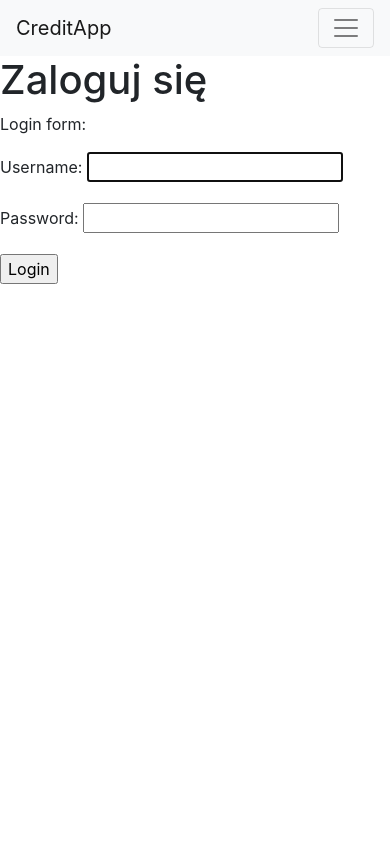
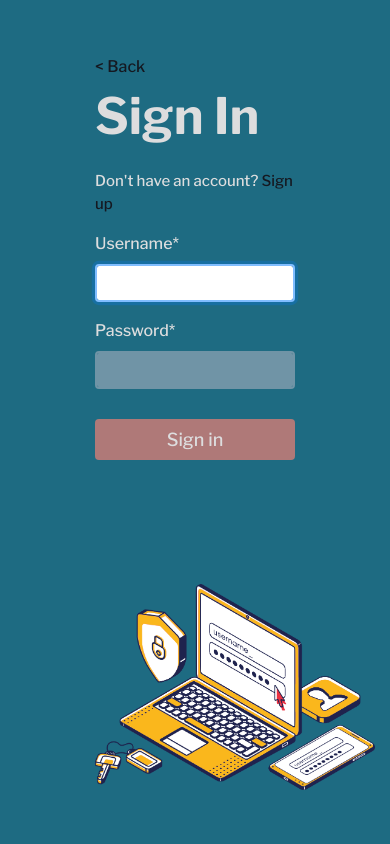
Before and after one commit to infoshareacademy/jpydzr2-syntaxerror-django, a Django app: page /login/ in a window 390 px wide. Run offline with Django 3.2, Linux system fonts and the light colour scheme; some libraries are stand-ins or nearby versions.

Commit message:
ostylowane strony logowania i rejestracji

```diff
--- a/syntaxerror_project/account/forms.py
+++ b/syntaxerror_project/account/forms.py
@@ -16,7 +16,7 @@ class UserRegistrationForm(forms.ModelForm):
 
     class Meta:
         model = User
-        fields = ('username', 'first_name', 'last_name', 'email')
+        fields = ('username', 'email')
 
     def clean_password2(self):
         cd = self.cleaned_data
--- a/syntaxerror_project/credit_app/urls.py
+++ b/syntaxerror_project/credit_app/urls.py
@@ -1,4 +1,6 @@
 from django.urls import path
+from django.conf import settings
+from django.conf.urls.static import static
 from . import views
 
 app_name = 'credit_app'
@@ -6,4 +8,4 @@ app_name = 'credit_app'
 urlpatterns = [
     path('predict/', views.predict_chances, name='submit_prediction'),
     path('requests/', views.RequestsView.as_view(), name='requests'),
-    ]
+    ] + static(settings.STATIC_URL, document_root=settings.STATIC_ROOT)
--- /dev/null
+++ b/syntaxerror_project/static/css/styles.css
@@ -0,0 +1,68 @@
+@import url('https://fonts.googleapis.com/css2?family=Libre+Franklin:wght@700&display=swap');
+@import url('https://fonts.googleapis.com/css2?family=Libre+Franklin:wght@500;700&display=swap');
+
+
+html {
+    scroll-behavior: smooth;
+}
+
+img {
+    max-width: 100%;
+}
+
+label {
+    font-family: 'Libre Franklin', sans-serif;
+    color: #DDDDDE;
+}
+
+.text-muted {
+    font-family: 'Libre Franklin', sans-serif;
+    color: white!important;
+}
+
+.container-fluid {
+    background-color: #1E6B82;
+}
+
+#form-div {
+    margin-left: 80px;
+    margin-right: 80px;
+}
+
+#register-img-div {
+    margin-left: 80px;
+}
+
+.form-control {
+    border: 2px solid #7094A6;
+    background-color: #7094A6;
+    font-family: 'Libre Franklin', sans-serif;
+}
+
+#signing-header {
+    font-family: 'Libre Franklin', sans-serif;
+    font-weight: 900;
+    font-size: 50px;
+    color: #DDDDDE;
+  }
+
+#signing-text {
+    font-family: 'Libre Franklin', sans-serif;
+    font-size: 15px;
+    color: #DDDDDE;
+  }
+
+.btn{
+    margin-top: 30px;
+    display: block;
+    width: 100%;
+    background-color: #AF7978;
+    font-family: 'Libre Franklin', sans-serif;
+    font-size: 18px;
+    color: #DDDDDE;
+}
+
+a:link, a:visited, a:hover {
+    font-family: 'Libre Franklin', sans-serif;
+    color: #151820;
+}
--- a/syntaxerror_project/templates/base.html
+++ b/syntaxerror_project/templates/base.html
@@ -4,6 +4,10 @@
     <meta charset="UTF-8">
     <link rel="stylesheet" href="https://cdn.jsdelivr.net/npm/bootstrap@4.6.0/dist/css/bootstrap.min.css"
           integrity="sha384-B0vP5xmATw1+K9KRQjQERJvTumQW0nPEzvF6L/Z6nronJ3oUOFUFpCjEUQouq2+l" crossorigin="anonymous"/>
+
+    {% load static %}
+    <link href="{% static "css/styles.css" %}" rel="stylesheet">
+
     {% block extra_css %}
     {% endblock %}
     <script src="https://cdn.jsdelivr.net/npm/bootstrap@5.0.0-beta3/dist/js/bootstrap.bundle.min.js"
@@ -14,85 +18,15 @@
     <title>{% block title %}{% endblock %}</title>
 </head>
 
-{% load crispy_forms_tags %}
-
 <body>
-<div id="header">
-    <nav class="navbar navbar-expand-lg navbar-light bg-light">
-        <a class="navbar-brand" href={% url "account:dashboard" %}>CreditApp</a>
-        <button class="navbar-toggler" type="button" data-toggle="collapse" data-target="#navbarNav"
-                aria-controls="navbarNav" aria-expanded="false" aria-label="Toggle navigation">
-            <span class="navbar-toggler-icon"></span>
-        </button>
-        <div class="collapse navbar-collapse" id="navbarNav">
-            <ul class="navbar-nav">
-                <li class="nav-item">
-                    <a class="nav-link" href={% url "predict:submit_prediction" %}>Predict</a>
-                </li>
-            </ul>
-            <ul class="navbar-nav ml-auto">
-                <li class="nav-item">
-                    {% if request.user.is_authenticated %}
-                        <a class="nav-link" href={% url "predict:requests" %}>Your requests</a>
-                    {% endif %}
-                </li>
-                <li class="nav-item text-white">
-                    {% if request.user.is_authenticated %}
-                        <a class="nav-link text-black font-weight-bold" href={% url "account:logout" %}>Logout</a>
-                    {% else %}
-                        <a class="nav-link text-black font-weight-bold" href="#" data-toggle="modal"
-                           data-target="#loginModal">Sign in</a>
-                    {% endif %}
-                </li>
-            </ul>
-        </div>
-    </nav>
-</div>
-
-
-<!-- The Modal -->
-<div class="modal fade" id="loginModal">
-    <div class="modal-dialog">
-        <div class="modal-content">
-
-            <!-- Modal Header -->
-            <div class="modal-header">
-                <h4 class="modal-title">Sign in</h4>
-                <button type="button" class="close" data-dismiss="modal">&times;</button>
-            </div>
-
-            <!-- Modal body -->
-            <div class="modal-body">
-                <form method="post" action="{% url "account:login" %}">
-                    {% csrf_token %}
-
-                    <div class="form-group">
-                        <label for="id_username">Username</label>
-                        <input type="text" class="form-control" id="id_username" name="username"
-                               placeholder="Enter username" required>
-                    </div>
-                    <div class="form-group">
-                        <label for="id_password">Password</label>
-                        <input type="password" class="form-control" id="id_password" name="password"
-                               placeholder="Enter password" required>
-                    </div>
-
-                    <p>Don't have an account? <a href="{% url "account:register" %}">Register here</a></p>
-                    <button type="submit" class="btn btn-success">Login</button>
-                </form>
-            </div>
-
-        </div>
-    </div>
-</div>
 
     {% block content %} {% endblock %}
+
     <script src="https://cdnjs.cloudflare.com/ajax/libs/popper.js/1.12.9/umd/popper.min.js"
             integrity="sha384-ApNbgh9B+Y1QKtv3Rn7W3mgPxhU9K/ScQsAP7hUibX39j7fakFPskvXusvfa0b4Q"
             crossorigin="anonymous"></script>
     <script src="https://maxcdn.bootstrapcdn.com/bootstrap/4.0.0/js/bootstrap.min.js"
             integrity="sha384-JZR6Spejh4U02d8jOt6vLEHfe/JQGiRRSQQxSfFWpi1MquVdAyjUar5+76PVCmYl"
             crossorigin="anonymous"></script>
-
 </body>
 </html>
--- a/syntaxerror_project/templates/predictions/loan_requests.html
+++ b/syntaxerror_project/templates/predictions/loan_requests.html
@@ -2,6 +2,7 @@
 
 
 {% block content %}
+{% include 'predictions/navbar.html' %}
     <div class="container-fluid pt-3">
     <table id="results_table" class="table table-striped table-bordered">
         <thead>
--- a/syntaxerror_project/templates/predictions/predict.html
+++ b/syntaxerror_project/templates/predictions/predict.html
@@ -3,13 +3,13 @@
 {% load crispy_forms_tags %}
 
 {% block content %}
-
+{% include 'predictions/navbar.html' %}
     <div class="container col-md-3 pt-5">
         <h1>Predict</h1>
         <form method="POST" class="form-group">
             {% csrf_token %}
             {{ form|crispy }}
-            <button type="submit" class="btn btn-success" data-toggle="modal"
+            <button type="submit" class="btn" data-toggle="modal"
                     data-target="#predictModal">Predict
             </button>
         </form>
--- a/syntaxerror_project/templates/registration/login.html
+++ b/syntaxerror_project/templates/registration/login.html
@@ -1,22 +1,30 @@
 {% extends "base.html" %}
 
-{% block title %}Zaloguj się{% endblock %}
+{% load crispy_forms_tags %}
 
 {% block content %}
-  <h1>Zaloguj się</h1>
-    {% if form.errors %}
-    <p>
-     Login or password incorrect.
-    Try again or <a href="{% url "accounts:register" %}">registrate here!</a>
-    </p>
-  {% else %}
 
-  {% endif %}
-  <p>Login form:</p>
-  <form method="post">
-    {{ form.as_p }}
-    {% csrf_token %}
-      <p><input type="submit" value= "Login"></p>
 
-  </form>
+    <div class="container-fluid vh-100">
+        <div class="row h-100">
+            <div id="register-div" class="col-lg-5 my-auto">
+                <div id="form-div">
+                    <a class="links" href={% url "predict:submit_prediction" %}>< Back</a>
+                    <p id="signing-header">Sign In</p>
+                    <p id="signing-text">Don't have an account? <a class="links" href="{% url "account:register" %}">Sign up</a></p>
+                    <form method="POST" class="form-group">
+                        {% csrf_token %}
+                        {{ form|crispy }}
+                        <button type="submit" class="btn">Sign in</button>
+                    </form>
+                </div>
+            </div>
+
+            <div id="register-img-div" class="col my-auto d-sm-none d-lg-block">
+                {% load static %}
+                <img src="{% static "images/login.png" %}" alt="login">
+            </div>
+        <div>
+    </div>
+
 {% endblock %}
```
Also changed, not shown: syntaxerror_project/credit_project/settings.py (+8 -1 lines), syntaxerror_project/templates/accounts/login.html (+21 -15 lines), syntaxerror_project/templates/accounts/register.html (+23 -11 lines), syntaxerror_project/templates/predictions/navbar.html (added, +28 -0 lines), syntaxerror_project/static/images/login.png (added). Lines whose indentation alone changed are shown as unchanged.
